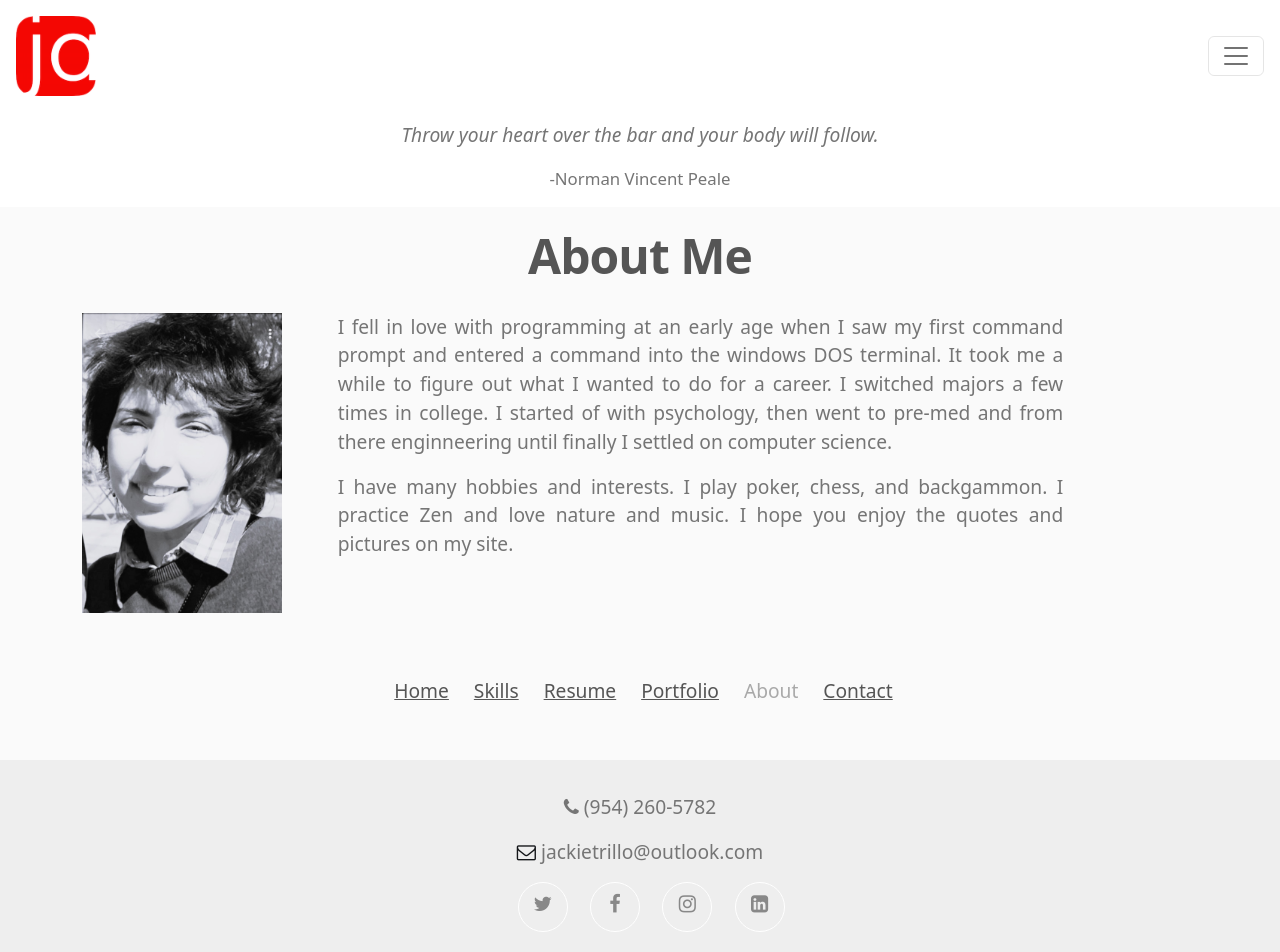
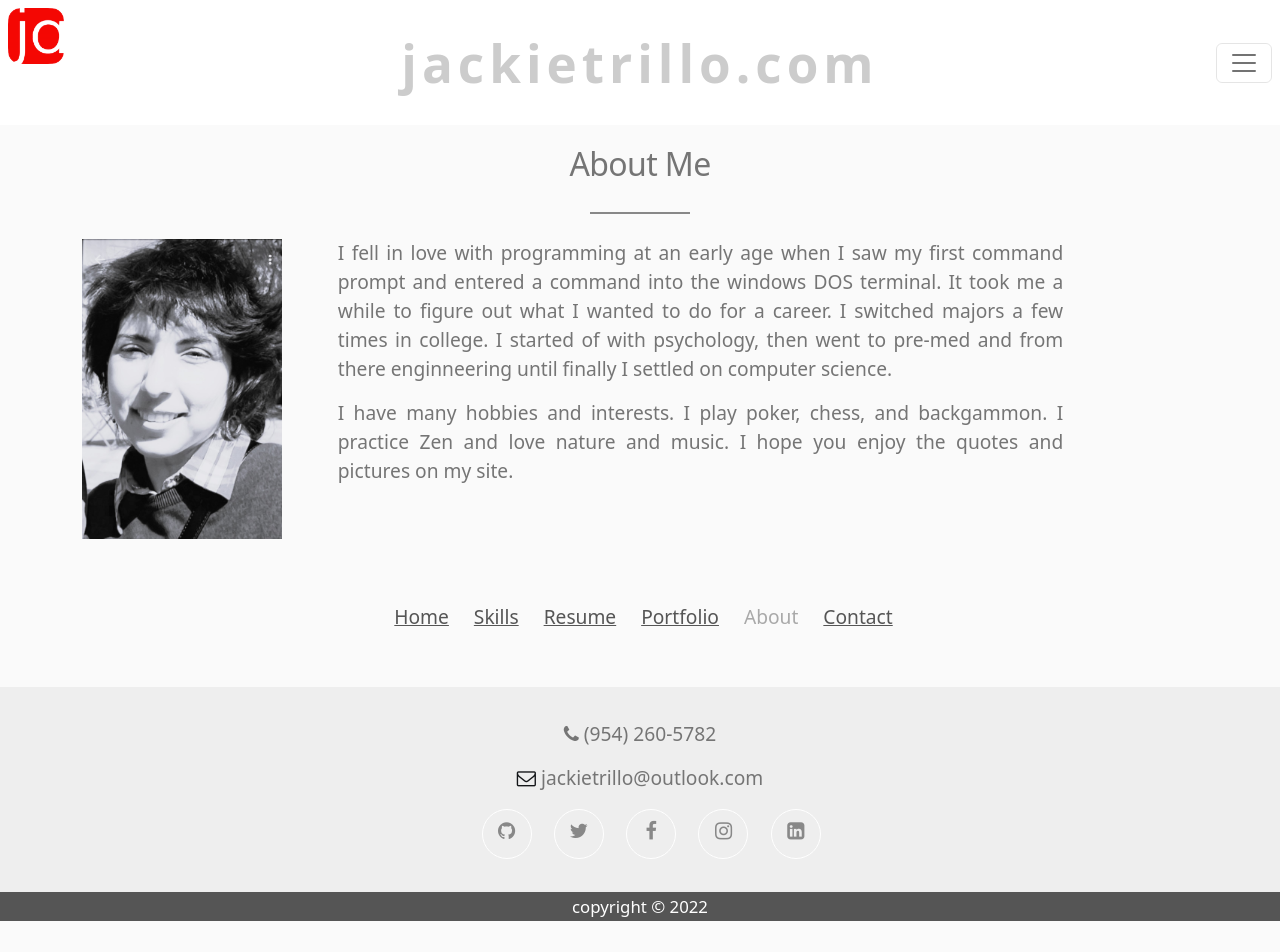
Before and after one commit to jackietrillo/jackietrillo, a React (Create React App) app: page /About in a window 1280 px wide. Shown: the top 952 px of the page. Built offline with nearby package versions, Linux system fonts and the light colour scheme; a web font is replaced by a local one.

Commit message:
CSS touchups

```diff
--- a/src/CSS/about.css
+++ b/src/CSS/about.css
@@ -9,7 +9,7 @@
 }
 #about-content {
     width:100%;
-    padding: 5% 0 0 5%;
+    padding: 5% 2% 0 2%;
     text-align: left;
 }
 #about-content p {
--- a/src/CSS/contact.css
+++ b/src/CSS/contact.css
@@ -1,5 +1,5 @@
 form {
-    width: 100%;
+    width: 95%;
     margin: auto;
 }
 
--- a/src/CSS/intro.css
+++ b/src/CSS/intro.css
@@ -11,7 +11,7 @@
   .big-heading {
     margin: 0px;
     font-size: clamp(20px, 8vw, 60px);
-    font-size:3rem;
+    font-size:2rem;
     color: #555555;
     font-weight: 600;
   }
--- a/src/CSS/skills.css
+++ b/src/CSS/skills.css
@@ -21,8 +21,8 @@
 }
 
 .skill img {
-   width: 12rem;
-   height: 12rem;
+   width: 150px;
+   height: 150px;
 }
 
 .skill span {
--- a/src/Components/Contact.js
+++ b/src/Components/Contact.js
@@ -92,7 +92,7 @@ const Contact = () => {
           <div className="float-end">
             <button
               type="submit"
-              className="btn btn-primary"
+              className="btn btn-secondary"
               onClick={handleSubmit}
             >
               Send
--- a/src/Components/Intro.js
+++ b/src/Components/Intro.js
@@ -3,14 +3,13 @@ import "../CSS/intro.css";
 function Intro() {
   return (
     <div className="intro-container">
-      <h5>Hi, my name is</h5>
-      <h1 className="big-heading">Jackie Trillo.</h1>
+      <h4>Hi,</h4>
+      <h1 className="big-heading">Welcome.</h1>
       <br />
       <p>
-        Welcome to my website. On this site you will find information about me,
-        my skills, and my projects. I’m a software engineer specializing in
-        building Applications in C#/NET and have recently started working with
-        React.
+        On this site you will find information about me, my skills, and my
+        projects. I’m a software engineer specializing in building Applications
+        in C#/NET and have recently started working with React.
       </p>
       <p>
         This site is coded in HTML5/CSS, JavaScript, jQuery, React, Bootstrap
--- a/src/Components/Resume.js
+++ b/src/Components/Resume.js
@@ -7,13 +7,13 @@ const Resume = () => {
     <>
       <Header />
       <main>
+        <h2 className="section-title">Experience</h2>
         <div className="spacer"></div>
-        <br /> <br />
         <div className="row">
           <div className="col-md-12">
             <article className="experience">
               <header className="text-center">
-                <img src="./images/practice-web.png" width="268px" />
+                <img src="./images/practice-web.png" width="300px" />
                 <br />
                 <br />
                 <p>Senior Applications Engineer</p>
@@ -39,7 +39,7 @@ const Resume = () => {
           <div className="col-md-12">
             <article className="">
               <header className="text-center">
-                <img src="./images/fau.png" width="168px" />
+                <img src="./images/fau.png" width="150px" />
                 <h3>Florida Atlantic University</h3>
                 <p>B.S. Computer Science 2004</p>
               </header>
--- a/src/Footer.js
+++ b/src/Footer.js
@@ -19,6 +19,14 @@ function Footer() {
                 jackietrillo@outlook.com
               </p>
               <div className="social-icons">
+                <a
+                  href="https://github.com/jackietrillo"
+                  title="GitHub"
+                  className="btn btn-round btn-clear btn-github"
+                  target="_blank"
+                >
+                  <i class="fa fa-github"></i>
+                </a>
                 <a
                   href="https://twitter.com/intent/tweet?screen_name=jackietrillo"
                   className="btn btn-round btn-clear btn-twitter"
--- a/src/Header.js
+++ b/src/Header.js
@@ -1,11 +1,10 @@
 import Menu from "./Components/Menu";
-import Quote from "./Components/Quote";
 
 function Header() {
   return (
     <>
-      <header className="header shadow-smn p-3">
-        <div className="row">
+      <header className="header">
+        <div className="row p-2" style={{ backgroundColor: "#fff" }}>
           <div className="col-2">
             <div id="logo">
               <a href="/">
@@ -13,16 +12,11 @@ function Header() {
               </a>
             </div>
           </div>
-          <div
-            className="col-10"
-            style={{ textAlign: "right", margin: "auto" }}
-          >
+          <div className="col-8">
+            <p className="tagline">jackietrillo.com</p>
+          </div>
+          <div className="col-2" style={{ textAlign: "right", margin: "auto" }}>
             <Menu />
-          </div>
-        </div>
-        <div className="row">
-          <div className="col-12" style={{ textAlign: "center" }}>
-            <Quote />
           </div>
         </div>
       </header>
--- a/src/Home.js
+++ b/src/Home.js
@@ -2,6 +2,7 @@ import Header from "./Header";
 import Footer from "./Footer";
 import Intro from "./Components/Intro";
 import Nav from "./Components/Nav";
+import Quote from "./Components/Quote";
 
 function Home() {
   const randomIndex = Math.ceil(Math.random() * 11);
@@ -10,9 +11,16 @@ function Home() {
     <>
       <Header />
       <main>
-        <img className="home-image fade-in" src={randomImage} />
-        <Intro />
-        <Nav pageName={"Home"} />
+        <div className="row">
+          <div className="col-12" style={{ textAlign: "center" }}>
+            <Quote />
+          </div>
+        </div>
+        <div className="row">
+          <img className="home-image fade-in" src={randomImage} />
+          <Intro />
+          <Nav pageName={"Home"} />
+        </div>
       </main>
       <Footer />
     </>
--- a/src/index.css
+++ b/src/index.css
@@ -30,20 +30,26 @@ body {
 .header {
   width: 100%;
   padding: 0em;
-  background-color: #fff;
-  /* display: flex;
-  justify-content: space-between;
-  align-items: center; */
-  min-height: 15vh;
+  /* background-color: #eee;
+  min-height: 15vh; */
 }
 
 header > h1 {
   color:#ccc;
 }
 
+header .tagline {
+  text-align: center;
+  font-size: 4vw;
+  color: #ccc;
+  letter-spacing: 5px;
+  font-weight: bold;
+  margin-top: 2%;
+}
+
 main {
   display: block;
-  padding: 0 2% 2% 2% ;
+  padding: 0 0% 2% 0% ;
   background-color:#fafafa;
   width: 100%;
   min-height: 48vh;
@@ -57,42 +63,40 @@ footer {
 }
 
 .section-title {
-  font-size: 3rem;
-  font-weight: 400;
+  font-size: 2rem;
   letter-spacing: 5px;
-  font-weight: 600;
   letter-spacing: -0.02em;
   line-height: 1.2;
   -webkit-font-smoothing: antialiased;
   text-align: center;
-  color: #555555;
-   /* font-family: -apple-system, BlinkMacSystemFont, "Segoe UI", "Roboto", "Oxygen", "Ubuntu", "Cantarell", "Fira Sans", "Droid Sans", "Helvetica Neue", sans-serif;  */
   padding: 20px 0;
 }
 
 .copy {
   border-top:1px solid #eee;
-  background-color: #ccc;
+  background-color: #555;
   color: white;
 }
 
 div#logo {
   display:inline-block;
   vertical-align: top;
-
 }
 .app-logo {
-  width: 5rem;
-  height: 5rem;
+  width: 3.5rem;
+  height: 3.5rem;
 }
 
 #quote {
   display: block;
-  margin-top: 2%;
+  margin-top: 0%;
+  color: #555;
+  background-color: #eee;
+  padding: 2%;
 }
 
 .spacer {
-  display:none;
+  display:block;
   width: 100px;
   height: 2px;
   margin: auto;
```
Also changed, not shown: 12 other files (tests, documents, lock files or other folders).
